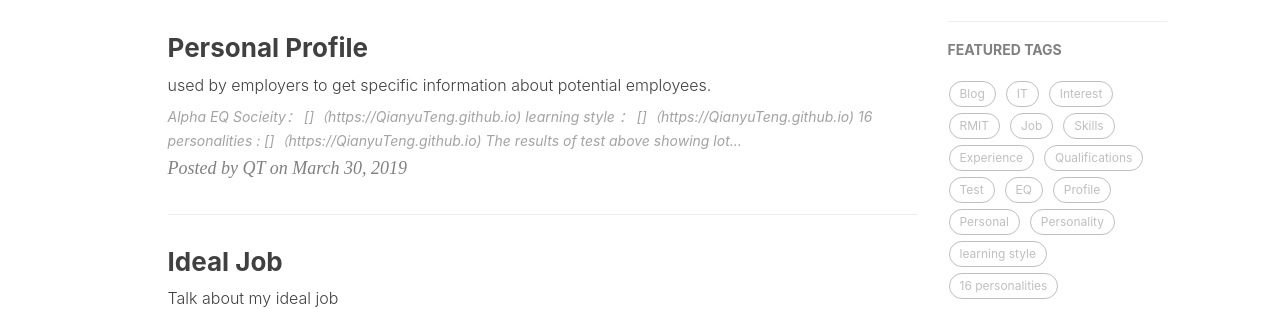
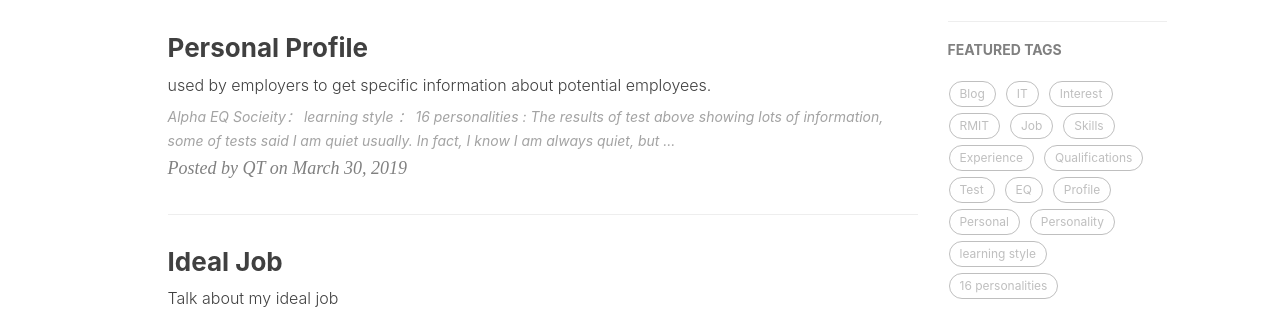
Before and after one commit to s3695944/QianyuTeng.github.io, a Jekyll site: the page built from index.html, in a window 1280 px wide. Shown: the part 437-746 px from the top of the page. Built offline with Jekyll 4.4.1, drawn with Linux system fonts in a browser that asks for light colours; nearby versions of some CDN libraries; the list of posts is cut into pages by our own code; comment, search, counter and statistics services are not loaded; part of the change alters nothing that is shown.

Commit message:
Update 2019-03-30-Personal-profile.md

```diff
--- a/_posts/2019-03-30-Personal-profile.md
+++ b/_posts/2019-03-30-Personal-profile.md
@@ -18,15 +18,15 @@ tags:
 
 ## Alpha EQ Socieity：
 
-[![]( https://github.com/QianyuTeng/QianyuTeng.github.io/blob/master/img/1554006182672.jpg)]（https://QianyuTeng.github.io)
+[![]( https://github.com/QianyuTeng/QianyuTeng.github.io/blob/master/img/1554006182672.jpg)](http://qianyuteng.github.io/)
 
 ## learning style ：
 
-[![]( https://github.com/QianyuTeng/QianyuTeng.github.io/blob/master/img/1553928866155.jpg)]（https://QianyuTeng.github.io)
+[![]( https://github.com/QianyuTeng/QianyuTeng.github.io/blob/master/img/1553928866155.jpg)](http://qianyuteng.github.io/)
 
 ## 16 personalities :
 
-[![]( https://github.com/QianyuTeng/QianyuTeng.github.io/blob/master/img/1554005514060.jpg)]（https://QianyuTeng.github.io)
+[![]( https://github.com/QianyuTeng/QianyuTeng.github.io/blob/master/img/1554005514060.jpg)](http://qianyuteng.github.io/)
 
 ##### The results of test above showing lots of information, some of tests said I am quiet usually.
 ##### In fact, I know I am always quiet, but I just prefer work and study by myself. It's not good.
```
